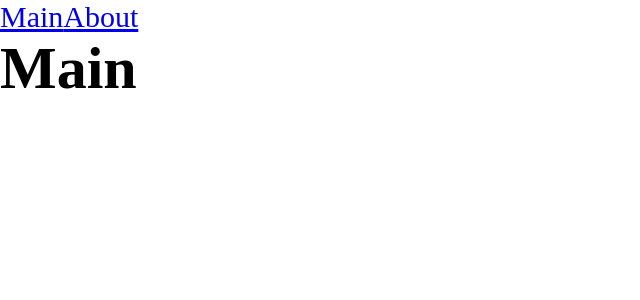
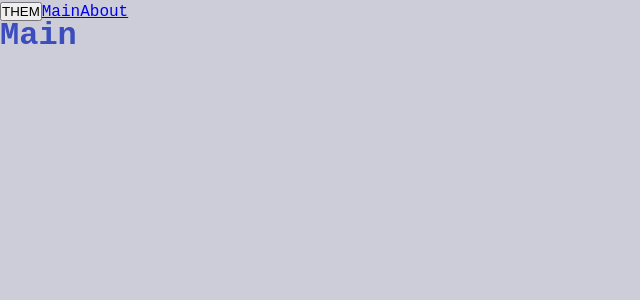
Before and after one commit to SerheyBr/production-project, a React app: page / in a window 1280 px wide. Shown: the top 300 px of the page, without its empty margins (0-640 px from the left). Built offline with nearby package versions, Linux system fonts and the light colour scheme; the HTML template or start-up script is replaced by a standard one.

Commit message:
add themes

```diff
--- a/src/App.tsx
+++ b/src/App.tsx
@@ -1,17 +1,20 @@
 
 import { Route, Routes, Link } from 'react-router-dom';
 // import { Counter } from './components/Counter';
-import './index.scss'
+import './styles/index.scss'
 // import { MainPage } from './pages/MainPage/MainPage';
 // import { AboutPage } from './pages/AboutPage/AboutPage';
 import { MainPageAsync } from './pages/MainPage/MainPage.async';
 import { AboutPageAsync } from './pages/AboutPage/AboutPage.async';
-import { Suspense } from 'react';
-
+import { Suspense, useContext, useState } from 'react';
+import { ThemContext, Theme } from './theme/themeContext';
+import { useTheme } from './theme/useTheme';
 
 export const App = () => {
+	const {theme, toggleThem} = useTheme()
 	return (
-		<div className='app'>
+		<div className={`app ${theme}`}>
+			<button onClick={toggleThem} >THEM</button>
 			<Link to={'/'}>Main</Link>
 			<Link to={'/about'}>About</Link>
 
--- a/src/index.tsx
+++ b/src/index.tsx
@@ -2,10 +2,13 @@ import { render } from "react-dom";
 
 import { App } from "./App";
 import { BrowserRouter } from "react-router-dom";
+import { ThemeProvaider } from "./theme/ThemeProvaider";
 
 render(
 	<BrowserRouter>
-		<App/>
+		<ThemeProvaider>
+			<App/>
+		</ThemeProvaider>
 	</BrowserRouter>
 ,
   document.querySelector("#root")
--- /dev/null
+++ b/src/styles/index.scss
@@ -0,0 +1,16 @@
+@import './reset.scss';
+@import './variables/global.scss';
+@import './thems/darck.scss';
+@import './thems/light.scss';
+
+
+
+
+.app{
+	font: var(--font-m);
+
+	background-color: var(--bg-color);
+	color: var(--primary-color);
+
+	min-height: 100vh;
+}
--- a/src/index.scss
+++ b/src/styles/reset.scss
@@ -3,7 +3,3 @@
 	margin: 0;
 	box-sizing: border-box;
 }
-
-.app{
-	font-size: 30px;
-}
--- /dev/null
+++ b/src/styles/thems/darck.scss
@@ -0,0 +1,5 @@
+.app.dark{
+	--bg-color: #0b136e;
+	--primary-color: #09a02fdb;
+	--secondary-color: #518562;
+}
--- /dev/null
+++ b/src/styles/thems/light.scss
@@ -0,0 +1,5 @@
+.app.light{
+	--bg-color: #cccdd8;
+	--primary-color: #3c4dbe;
+	--secondary-color: #9bd7af;
+}
--- /dev/null
+++ b/src/styles/variables/global.scss
@@ -0,0 +1,11 @@
+:root{
+	--font-famely-main:'Courier New', Courier, monospace;
+
+	--font-size-m: 16px;
+	--font-line-m: 24px;
+	--font-m: var(--font-size-m) / var(--font-line-m) var(--font-famely-main);
+
+	--font-size-l: 24px;
+	--font-line-l: 32px;
+	--font-l: var(--font-size-l) / var(--font-line-l) var(--font-famely-main);
+}
--- /dev/null
+++ b/src/theme/ThemeContext.ts
@@ -0,0 +1,15 @@
+import { useContext, createContext } from "react";
+
+export enum Theme {
+	LIGHT = 'light',
+	DARK = 'dark',
+}
+
+export interface ThemeContextProps {
+	theme?: Theme,
+	setTheme?: (theme: Theme) => void,
+}
+
+export const ThemContext = createContext<ThemeContextProps>({})
+
+export const LOCAL_STORAGE_THEME_KEY = 'theme'
--- /dev/null
+++ b/src/theme/ThemeProvaider.tsx
@@ -0,0 +1,19 @@
+import { FC, useMemo, useState } from 'react';
+import {LOCAL_STORAGE_THEME_KEY, ThemContext, Theme} from './themeContext';
+
+const defaultTheme = localStorage.getItem(LOCAL_STORAGE_THEME_KEY) as Theme || Theme.LIGHT
+
+export const ThemeProvaider:FC = ({children}) => {
+	const [theme, setTheme] = useState<Theme>(defaultTheme)
+
+	const defaultProps = useMemo(() => ({
+		theme: theme,
+		setTheme: setTheme,
+	}), [theme])
+
+	return (
+		<ThemContext.Provider value={defaultProps}>
+			{children}
+		</ThemContext.Provider>
+	);
+};
--- /dev/null
+++ b/src/theme/useTheme.ts
@@ -0,0 +1,20 @@
+import { useContext } from "react"
+import { LOCAL_STORAGE_THEME_KEY, ThemContext, Theme } from "./themeContext"
+
+interface UseThemeResult {
+	toggleThem: () => void,
+	theme: Theme,
+}
+
+export const useTheme = ():UseThemeResult => {
+	const {theme, setTheme} = useContext(ThemContext)
+
+	const toggleThem = () => {
+		const newTheme = theme === Theme.DARK ? Theme.LIGHT : Theme.DARK
+		setTheme(newTheme)
+		localStorage.setItem(LOCAL_STORAGE_THEME_KEY, newTheme)
+	}
+
+	return {theme, toggleThem}
+
+}
```
